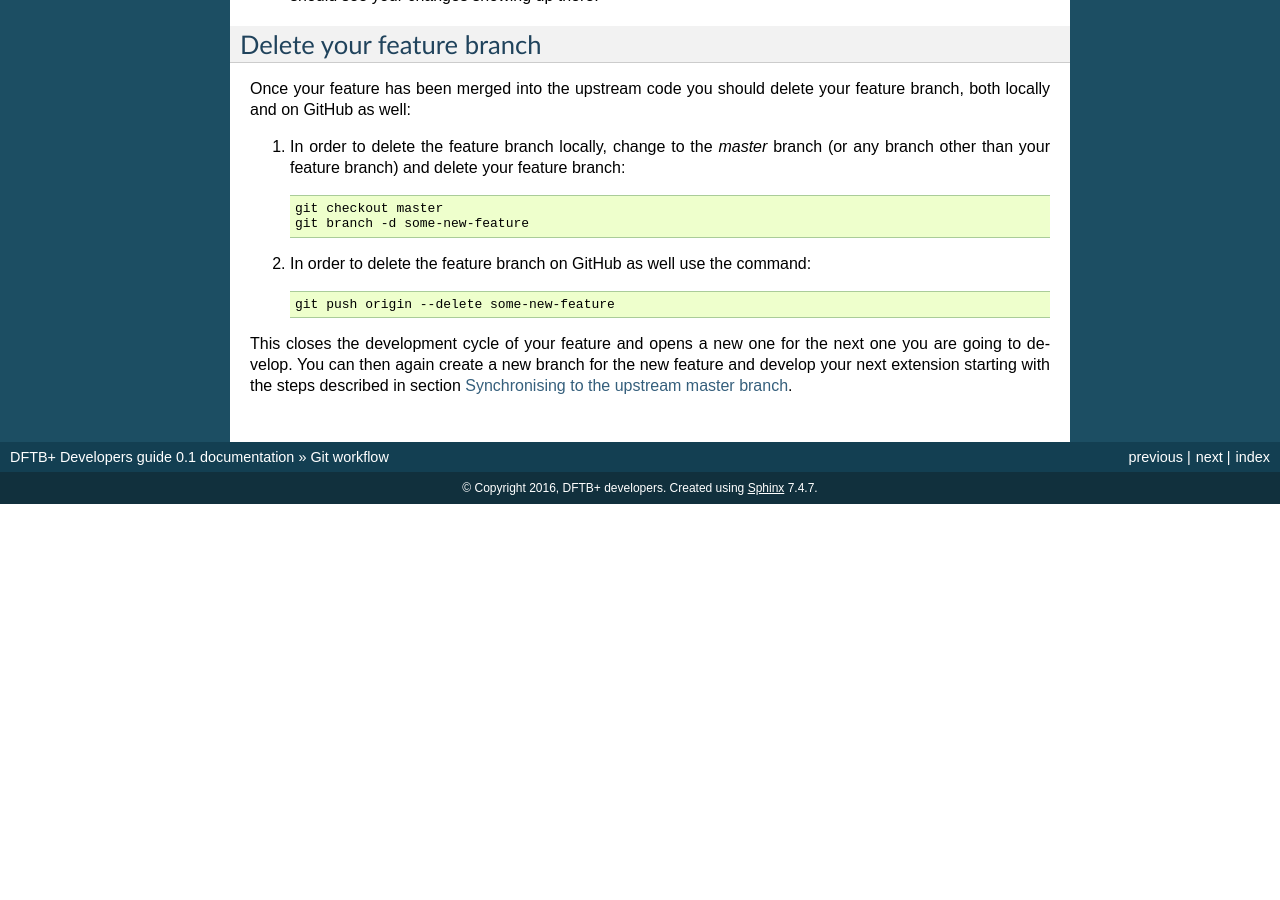
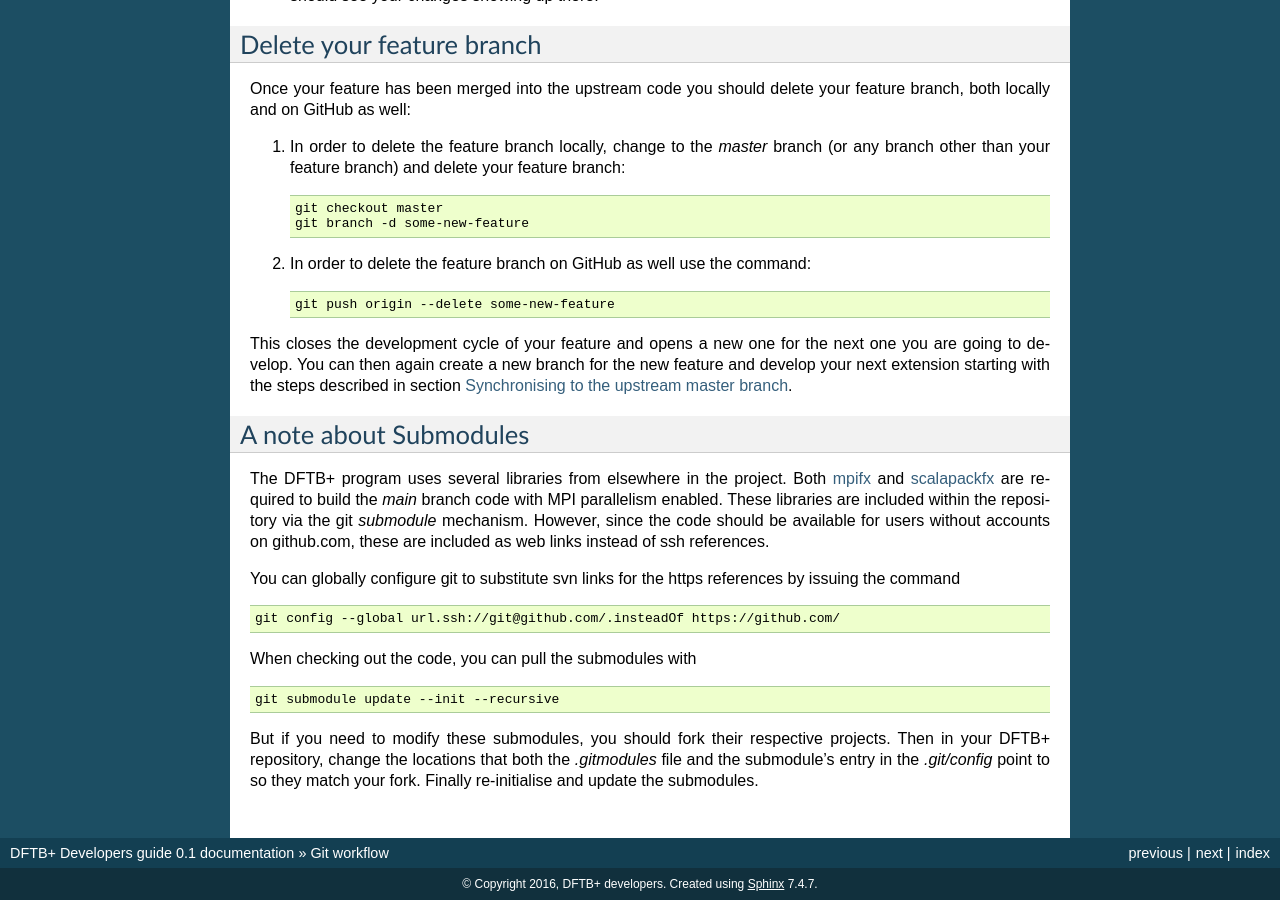
Before and after one commit to dftbplus/develguide, a Sphinx documentation site: the page built from docs/gitworkflow.rst, in a window 1280 px wide and 900 px high, scrolled down 4407 px. Built offline with Sphinx 7.4.7, drawn with Linux system fonts in a browser that asks for light colours; before the commit the page ends 4911 px from its top, so only the background shows below that; some of the changed text lies outside the part shown.

Commit message:
Added some information about working with submodules

```diff
--- a/docs/gitworkflow.rst
+++ b/docs/gitworkflow.rst
@@ -299,3 +299,28 @@ This closes the development cycle of your feature and opens a new one for the
 next one you are going to develop. You can then again create a new branch for
 the new feature and develop your next extension starting with the steps
 described in section `Synchronising to the upstream master branch`_.
+
+A note about Submodules
+=======================
+
+The DFTB+ program uses several libraries from elsewhere in the project. Both
+`mpifx <https://github.com/dftbplus/mpifx>`_ and `scalapackfx
+<https://github.com/dftbplus/scalapackfx>`_ are required to build the `main`
+branch code with MPI parallelism enabled. These libraries are included within
+the repository via the git `submodule` mechanism. However, since the code should
+be available for users without accounts on github.com, these are included as web
+links instead of ssh references.
+
+You can globally configure git to substitute svn links for the https references
+by issuing the command ::
+
+  git config --global url.ssh://git@github.com/.insteadOf https://github.com/
+
+When checking out the code, you can pull the submodules with ::
+
+  git submodule update --init --recursive
+
+But if you need to modify these submodules, you should fork their respective
+projects. Then in your DFTB+ repository, change the locations that both the
+`.gitmodules` file and the submodule's entry in the `.git/config` point to so
+they match your fork. Finally re-initialise and update the submodules.
```
